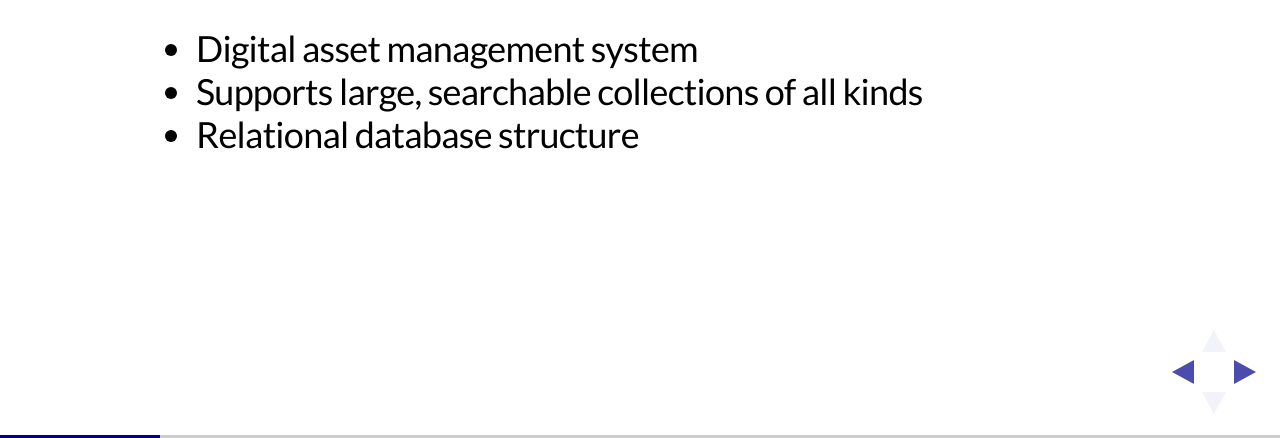
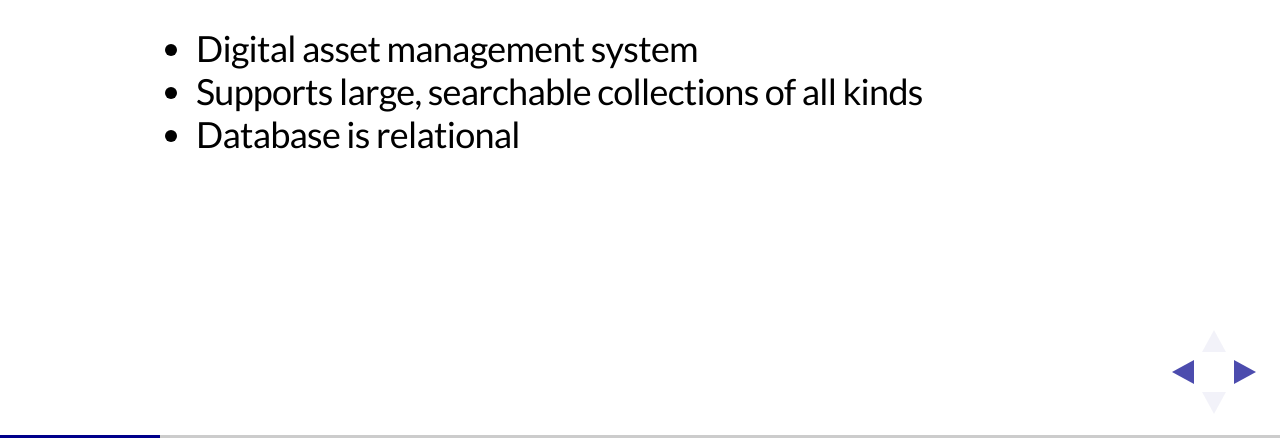
Before and after one commit to digitalutsc/berks-islandora, a website: page index.html in a window 1280 px wide. Both pictures are taken after a click on the element 1251 px from the left and 734 px from the top of the page. Shown: the part 362-800 px from the top of the page. Drawn offline with Linux system fonts and the light colour scheme; a web font is replaced by a local one.

Commit message:
Update index.html

```diff
--- a/index.html
+++ b/index.html
@@ -75,7 +75,7 @@
 						<ul>
 							<li>Digital asset management system</li>
 							<li>Supports large, searchable collections of all kinds</li>
-							<li>Relational database structure</li>
+							<li>Database is relational</li>
 						</ul>
 					</section>
 				</section>
```
